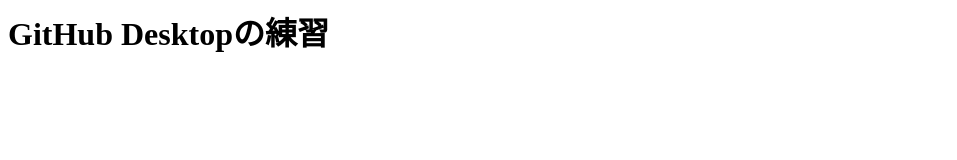
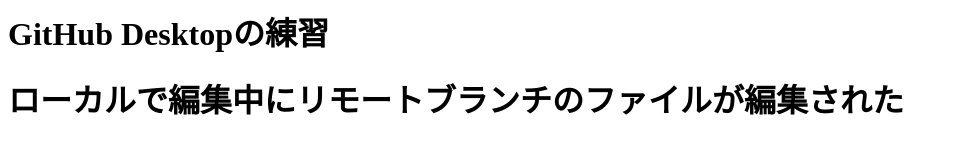
Before and after one commit to MahoKubota/github-test, a plain HTML site: page index.html in a window 1280 px wide. Shown: the whole page, without its empty margins (0-957 px from the left). Drawn offline with Linux system fonts and the light colour scheme.

Commit message:
Update index.html

```diff
--- a/index.html
+++ b/index.html
@@ -1 +1,2 @@
 <h1>GitHub Desktopの練習</h1>
+<h1>ローカルで編集中にリモートブランチのファイルが編集された</h1>
```
